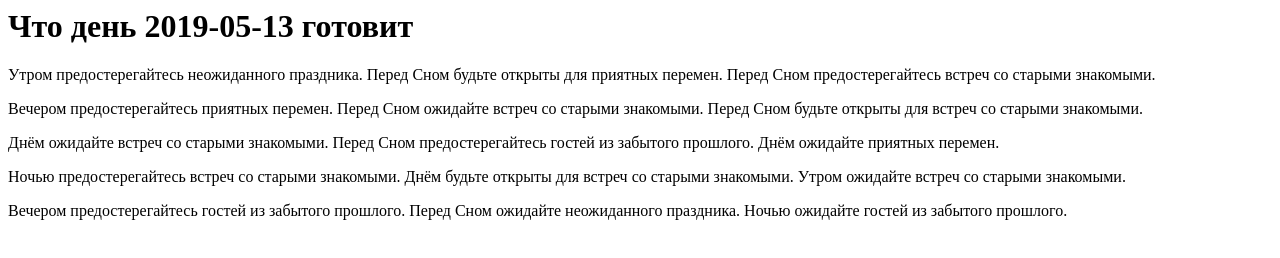
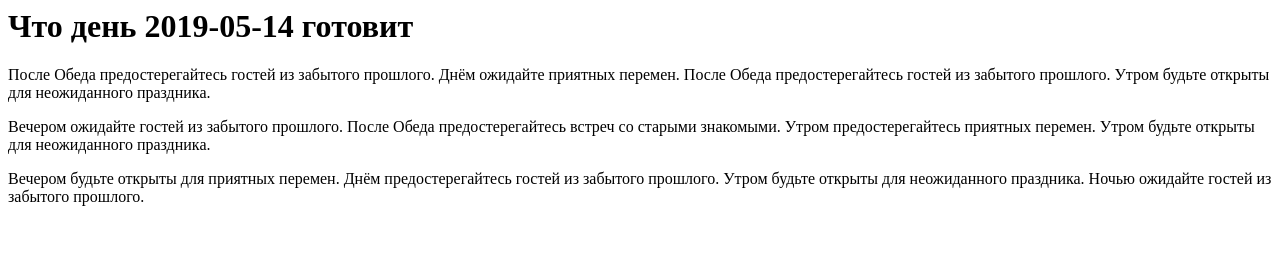
Before and after one commit to Senia756/newrepository, a plain HTML site: page index.html in a window 1280 px wide. Drawn offline with Linux system fonts and the light colour scheme.

Commit message:
Add
New horoscope 3/4

```diff
--- a/index.html
+++ b/index.html
@@ -1,14 +1,12 @@
 <html>
 	<head>
 		<meta charset='utf-8'>
-			<title>Гороскоп на сегодня</title>
-		</head>
-			<body>
-				<h1>Что день 2019-05-13 готовит</h1>
-				<p>Утром предостерегайтесь неожиданного праздника. Перед Сном будьте открыты для приятных перемен. Перед Сном предостерегайтесь встреч со старыми знакомыми.</p>
-				<p>Вечером предостерегайтесь приятных перемен. Перед Сном ожидайте встреч со старыми знакомыми. Перед Сном будьте открыты для встреч со старыми знакомыми.</p>
-				<p>Днём ожидайте встреч со старыми знакомыми. Перед Сном предостерегайтесь гостей из забытого прошлого. Днём ожидайте приятных перемен.</p>
-				<p>Ночью предостерегайтесь встреч со старыми знакомыми. Днём будьте открыты для встреч со старыми знакомыми. Утром ожидайте встреч со старыми знакомыми.</p>
-				<p>Вечером предостерегайтесь гостей из забытого прошлого. Перед Сном ожидайте неожиданного праздника. Ночью ожидайте гостей из забытого прошлого.</p>
-			</body>
+		<title>Гороскоп на сегодня</title>
+	</head>
+		<body>
+			<h1>Что день 2019-05-14 готовит</h1>
+			<p>После Обеда предостерегайтесь гостей из забытого прошлого. Днём ожидайте приятных перемен. После Обеда предостерегайтесь гостей из забытого прошлого. Утром будьте открыты для неожиданного праздника.</p>
+			<p>Вечером ожидайте гостей из забытого прошлого. После Обеда предостерегайтесь встреч со старыми знакомыми. Утром предостерегайтесь приятных перемен. Утром будьте открыты для неожиданного праздника.</p>
+			<p>Вечером будьте открыты для приятных перемен. Днём предостерегайтесь гостей из забытого прошлого. Утром будьте открыты для неожиданного праздника. Ночью ожидайте гостей из забытого прошлого.</p>
+		</body>
 </html>
```
